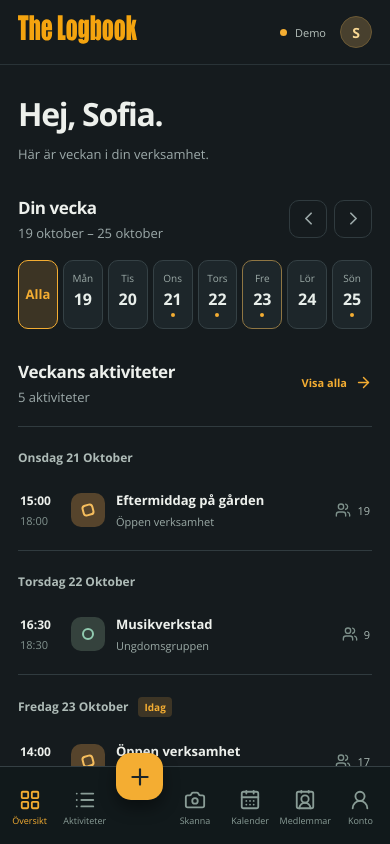
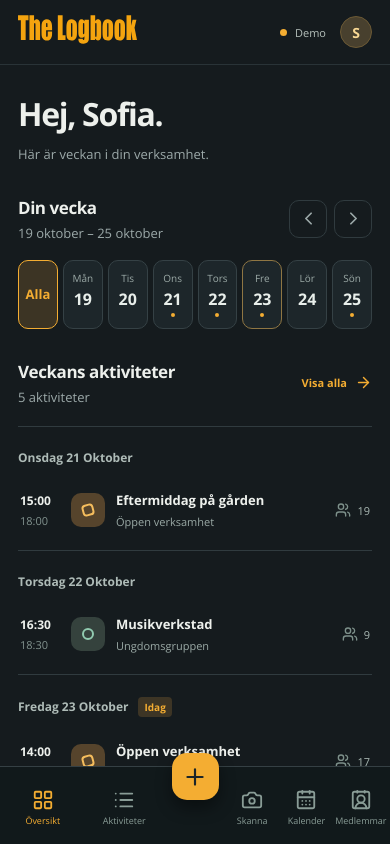
Before and after one commit to MRCCollective/thelogbook-wpa, a React (Vite) app: page / in a window 390 px wide. Both pictures are taken after a click on the button "Logga in". Shown: the top 844 px of the page. Built offline with nearby package versions, Linux system fonts and the light colour scheme.

Commit message:
Center mobile add button and remove duplicate account tab

```diff
--- a/src/App.tsx
+++ b/src/App.tsx
@@ -1,7 +1,7 @@
 import { useEffect, useMemo, useRef, useState, type FormEvent } from 'react'
 import {
   ArrowRight, CalendarDays, Camera, Check, ChevronLeft, ChevronRight, Clock3,
-  LayoutGrid, List, LogOut, Moon, Plus, Settings, Sun, UserRound, Users, ContactRound,
+  LayoutGrid, List, LogOut, Moon, Plus, Settings, Sun, Users, ContactRound,
 } from 'lucide-react'
 import { demoRepository, getConsentEnabled, getDemoSession, getMembers, saveMembers, setConsentEnabled, signInToDemo, signOutOfDemo } from './data/demo'
 import ActivityWizard from './ActivityWizard'
@@ -58,7 +58,7 @@ function Brand() {
 }
 
 function AccountMenu({ variant, name, email, onSettings, onLogout }: {
-  variant: 'top' | 'sidebar' | 'mobile'
+  variant: 'top' | 'sidebar'
   name: string
   email: string
   onSettings: () => void
@@ -90,9 +90,7 @@ function AccountMenu({ variant, name, email, onSettings, onLogout }: {
   return <div className={`account-menu account-menu-${variant}`} ref={menuRef}>
     {variant === 'sidebar'
       ? <button ref={triggerRef} className="account-button" type="button" aria-label="Öppna kontomeny" aria-expanded={open} aria-haspopup="true" onClick={() => setOpen(value => !value)}><span className="avatar">{name.charAt(0)}</span><span><strong>{name}</strong><small>{email}</small></span><Settings size={18} aria-hidden="true" /></button>
-      : variant === 'top'
-        ? <button ref={triggerRef} className="avatar top-avatar" type="button" aria-label="Öppna kontomeny" title="Konto" aria-expanded={open} aria-haspopup="true" onClick={() => setOpen(value => !value)}>{name.charAt(0)}</button>
-        : <button ref={triggerRef} type="button" aria-label="Konto" aria-expanded={open} aria-haspopup="true" onClick={() => setOpen(value => !value)}><UserRound size={22} /><span>Konto</span></button>}
+      : <button ref={triggerRef} className="avatar top-avatar" type="button" aria-label="Öppna kontomeny" title="Konto" aria-expanded={open} aria-haspopup="true" onClick={() => setOpen(value => !value)}>{name.charAt(0)}</button>}
     {open && <div className="account-menu-panel">
       <div className="account-menu-identity"><strong>{name}</strong><small>{email}</small></div>
       <button type="button" onClick={() => { setOpen(false); onSettings() }}><Settings size={17} /> Inställningar</button>
@@ -316,7 +314,7 @@ function App() {
         {view === 'settings' && <div className="settings-page"><div className="page-heading"><div><h1>Inställningar</h1><p>Anpassa hur The Logbook visas för dig.</p></div></div><section className="settings-card" aria-labelledby="appearance-heading"><div><h2 id="appearance-heading">Utseende</h2><p>Välj det läge du trivs bäst med. Valet sparas i den här webbläsaren.</p></div><div className="theme-options" role="group" aria-label="Färgläge"><button type="button" className={theme === 'light' ? 'selected' : ''} aria-pressed={theme === 'light'} onClick={() => setTheme('light')}><Sun size={20} /><span>Ljust läge</span>{theme === 'light' && <Check size={17} className="theme-check" />}</button><button type="button" className={theme === 'dark' ? 'selected' : ''} aria-pressed={theme === 'dark'} onClick={() => setTheme('dark')}><Moon size={20} /><span>Mörkt läge</span>{theme === 'dark' && <Check size={17} className="theme-check" />}</button></div></section><section className="settings-card consent-setting"><div><h2>Samtyckeslistan</h2><p>Simulera om funktionen är aktiverad för verksamheten. När den är avstängd döljs länken och utflyktsvalet.</p></div><label className="setting-toggle"><input type="checkbox" checked={consentEnabled} onChange={event => changeConsentEnabled(event.target.checked)} /> Aktivera i demon</label></section></div>}
       </main>
     </div>
-    <nav className={`mobile-nav ${consentEnabled ? 'with-members' : ''}`} aria-label="Mobil meny"><button aria-label="Översikt" className={view === 'home' ? 'active' : ''} onClick={() => setView('home')}><LayoutGrid size={22} /><span>Översikt</span></button><button aria-label="Aktiviteter" className={view === 'activities' ? 'active' : ''} onClick={() => setView('activities')}><List size={22} /><span>Aktiviteter</span></button><button className="mobile-add" aria-label="Ny aktivitet" onClick={() => setComposerOpen(true)}><Plus size={26} /></button><button aria-label="Skanna incheckningskort" onClick={() => setScannerOpen(true)}><Camera size={22} /><span>Skanna</span></button><button aria-label="Kalender" className={view === 'calendar' ? 'active' : ''} onClick={() => setView('calendar')}><CalendarDays size={22} /><span>Kalender</span></button>{consentEnabled && <button aria-label="Samtyckeslistan" className={view === 'members' ? 'active' : ''} onClick={() => setView('members')}><ContactRound size={22} /><span>Medlemmar</span></button>}<AccountMenu variant="mobile" name={`${session.name} Lind`} email={session.email} onSettings={() => setView('settings')} onLogout={logout} /></nav>
+    <nav className={`mobile-nav ${consentEnabled ? 'with-members' : ''}`} aria-label="Mobil meny"><button aria-label="Översikt" className={view === 'home' ? 'active' : ''} onClick={() => setView('home')}><LayoutGrid size={22} /><span>Översikt</span></button><button aria-label="Aktiviteter" className={view === 'activities' ? 'active' : ''} onClick={() => setView('activities')}><List size={22} /><span>Aktiviteter</span></button><button className="mobile-add" aria-label="Ny aktivitet" onClick={() => setComposerOpen(true)}><Plus size={26} /></button><button aria-label="Skanna incheckningskort" onClick={() => setScannerOpen(true)}><Camera size={22} /><span>Skanna</span></button><button aria-label="Kalender" className={view === 'calendar' ? 'active' : ''} onClick={() => setView('calendar')}><CalendarDays size={22} /><span>Kalender</span></button>{consentEnabled && <button aria-label="Samtyckeslistan" className={view === 'members' ? 'active' : ''} onClick={() => setView('members')}><ContactRound size={22} /><span>Medlemmar</span></button>}</nav>
     {composerOpen && <ActivityWizard operations={operations} members={members} consentEnabled={consentEnabled} onClose={() => setComposerOpen(false)} onSave={saveActivity} />}
     {scannerOpen && <CheckInScanner activities={activities} operations={operations} members={members} onClose={() => setScannerOpen(false)} />}
     {notice && <div className="toast" role="status"><Check size={18} />{notice}</div>}
```
Also changed, not shown: src/styles.css (+4 -5 lines).
